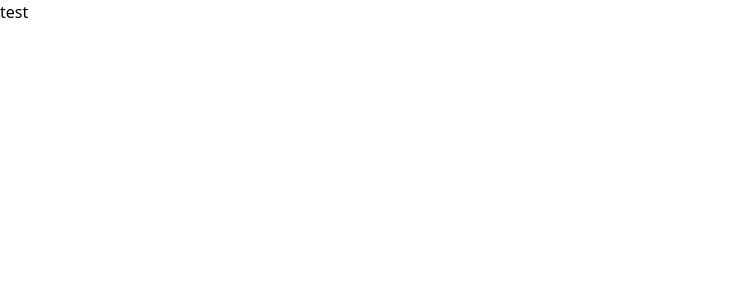
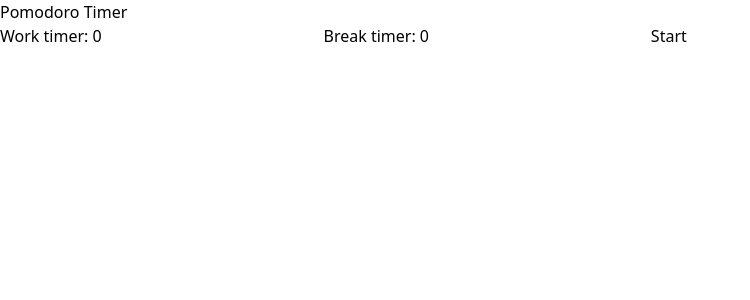
Before and after one commit to Dillonpw/pomodoro, a React (Vite) app: page / in a window 1280 px wide. Shown: the top 300 px of the page, without its empty margins (0-750 px from the left). Built offline with nearby package versions, Linux system fonts and the light colour scheme.

Commit message:
started timer function, still need to correct

```diff
--- a/src/App.tsx
+++ /dev/null
@@ -1,5 +0,0 @@
-function App() {
-  return <div className="m-10 text-4xl">test</div>;
-}
-
-export default App;
--- /dev/null
+++ b/src/components/App.tsx
@@ -0,0 +1,13 @@
+import Header from "./header";
+import Timer from "./timer";
+
+function App() {
+  return (
+    <>
+    <Header />
+    <Timer />
+    </>
+  )
+}
+
+export default App;
--- /dev/null
+++ b/src/components/header.tsx
@@ -0,0 +1,8 @@
+const Header = () => {
+    return (
+        <header>
+            <p className="text-3xl font-bold">Pomodoro Timer</p>
+        </header>
+    );
+};
+export default Header;
--- /dev/null
+++ b/src/components/timer.tsx
@@ -0,0 +1,75 @@
+import React, { useState, useEffect } from "react";
+
+const Timer: React.FC = () => {
+  const [workTimer, setWorkTimer] = useState<number>(0);
+  const [breakTimer, setBreakTimer] = useState<number>(0);
+  const [isWorkTime, setIsWorkTime] = useState<boolean>(true); // To track whether it's work or break time
+  const [isActive, setIsActive] = useState<boolean>(false); // To control the start and stop of the timer
+
+  useEffect(() => {
+    let interval: ReturnType<typeof setInterval> | null = null;
+
+    // Function to decrement timer
+    const countdown = (): void => {
+      if (isWorkTime && workTimer > 0) {
+        setWorkTimer((workTimer) => workTimer - 1);
+      } else if (!isWorkTime && breakTimer > 0) {
+        setBreakTimer((breakTimer) => breakTimer - 1);
+      }
+
+      // Switch between work and break timer
+      if (isWorkTime && workTimer === 0) {
+        setIsWorkTime(false);
+      } else if (!isWorkTime && breakTimer === 0) {
+        setIsWorkTime(true);
+        setWorkTimer(initialWorkTime);
+        setBreakTimer(initialBreakTime);
+      }
+    };
+
+    if (isActive) {
+      interval = setInterval(countdown, 1000);
+    }
+
+    return () => {
+      if (interval) clearInterval(interval); // Cleanup interval on component unmount
+    };
+  }, [isActive, isWorkTime, workTimer, breakTimer]);
+
+  // Handle the start button click
+  const handleStart = (): void => {
+    setIsActive(true);
+  };
+
+  return (
+    <form
+      onSubmit={(e: React.FormEvent<HTMLFormElement>) => e.preventDefault()}
+    >
+      <label htmlFor="work-timer">Work timer: </label>
+      <input
+        type="number"
+        id="work-timer"
+        name="work-timer"
+        value={workTimer}
+        onChange={(e: React.ChangeEvent<HTMLInputElement>) =>
+          setWorkTimer(Number(e.target.value))
+        }
+      />
+      <label htmlFor="break-timer">Break timer: </label>
+      <input
+        type="number"
+        id="break-timer"
+        name="break-timer"
+        value={breakTimer}
+        onChange={(e: React.ChangeEvent<HTMLInputElement>) =>
+          setBreakTimer(Number(e.target.value))
+        }
+      />
+      <button type="button" onClick={handleStart}>
+        Start
+      </button>
+    </form>
+  );
+};
+
+export default Timer;
--- a/src/main.tsx
+++ b/src/main.tsx
@@ -1,6 +1,6 @@
 import React from "react";
 import ReactDOM from "react-dom/client";
-import App from "./App";
+import App from "./components/App";
 import "./styles.css";
 
 ReactDOM.createRoot(document.getElementById("root") as HTMLElement).render(
```
